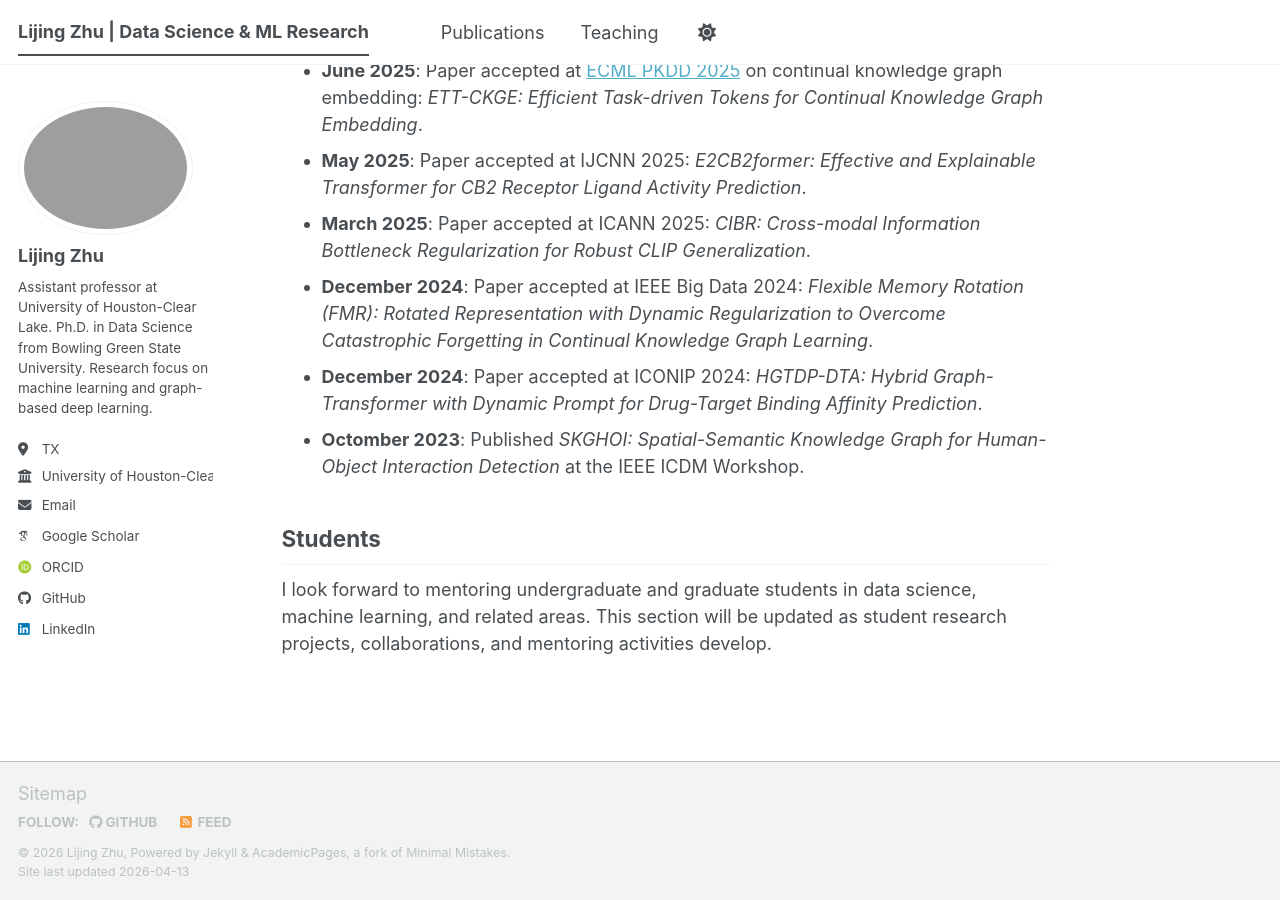
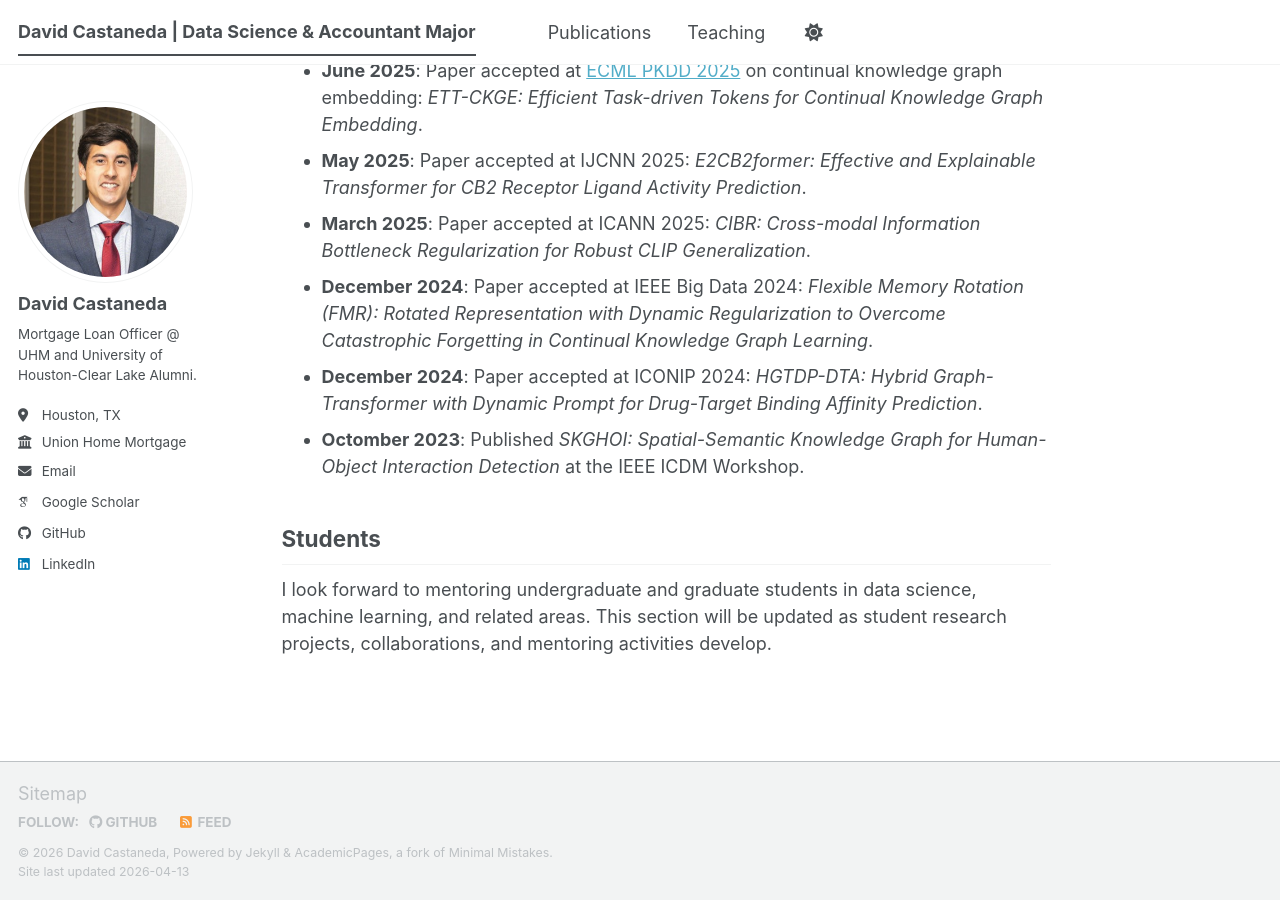
Before and after one commit to daveycasta13/daveycasta13.github.io, a Jekyll site: the page built from _pages/about.md, in a window 1280 px wide and 900 px high, scrolled down 1158 px. Built offline with Jekyll 4.4.1, drawn with Linux system fonts in a browser that asks for light colours; some web fonts are replaced; a script bundle is joined from its source files by our own code; library files that are not in the unit come from our copies.

Commit message:
Update _config.yml

```diff
--- a/_config.yml
+++ b/_config.yml
@@ -7,17 +7,17 @@
 locale: "en-US"            # Main language/locale of the site
 site_theme: "default"      # Theme skin used by the site
 
-title: "Lijing Zhu | Data Science & ML Research"   # Text shown in browser tab and SEO metadata
+title: "David Castaneda | Data Science & Accountant Major"   # Text shown in browser tab and SEO metadata
 title_separator: "-"       # Separator used in page titles
-name: "Lijing Zhu"         # Main name shown across the site
-description: "Academic portfolio and research in data science and machine learning"  # Short site description for search engines
+name: "David Castaneda"         # Main name shown across the site
+description: "Academic portfolio and research in data science and accounting/finance"  # Short site description for search engines
 
 # -------------------------
 # GitHub Pages repository settings
 # -------------------------
 # For a user site, url should match:
 # https://yourusername.github.io
-url: "https://lijingzhu1.github.io"
+url: "https://daveycasta13.github.io"
 
 # Leave baseurl empty for a user site repository named:
 # yourusername.github.io
@@ -26,25 +26,24 @@ baseurl: ""
 
 # Must match the GitHub repository path exactly:
 # username/repository-name
-repository: "lijingzhu1/lijingzhu1.github.io"
+repository: "daveycasta13/daveycasta13.github.io"
 
 # -------------------------
 # Author profile information
 # -------------------------
 author:
-  avatar: "profile.JPG"    # Profile image file shown in the sidebar/profile area
-  name: "Lijing Zhu"
-  bio: "Assistant professor at University of Houston-Clear Lake. Ph.D. in Data Science from Bowling Green State University. Research focus on machine learning and graph-based deep learning."
-  location: "TX"
-  employer: "University of Houston-Clear Lake"
-  email: "zhul@uhcl.edu"
+  avatar: "headshot.png"    # Profile image file shown in the sidebar/profile area
+  name: "David Castaneda"
+  bio: "Mortgage Loan Officer @ UHM and University of Houston-Clear Lake Alumni."
+  location: "Houston, TX"
+  employer: "Union Home Mortgage"
+  email: "castaneda.da@gmail.com"
 
   # Professional / academic links
   # Leave a field empty if it is not used.
   googlescholar: "https://scholar.google.com/citations?user=_c1ydPQAAAAJ&hl=en"
-  github: "lijingzhu1"
-  linkedin: "www.linkedin.com/in/lijingz-19970620"
-  orcid: "https://orcid.org/0009-0002-7107-2880"
+  github: "daveycasta13"
+  linkedin: "https://www.linkedin.com/in/david-anthony-castaneda-0bb3451b8/"
 
 # -------------------------
 # General behavior
```
